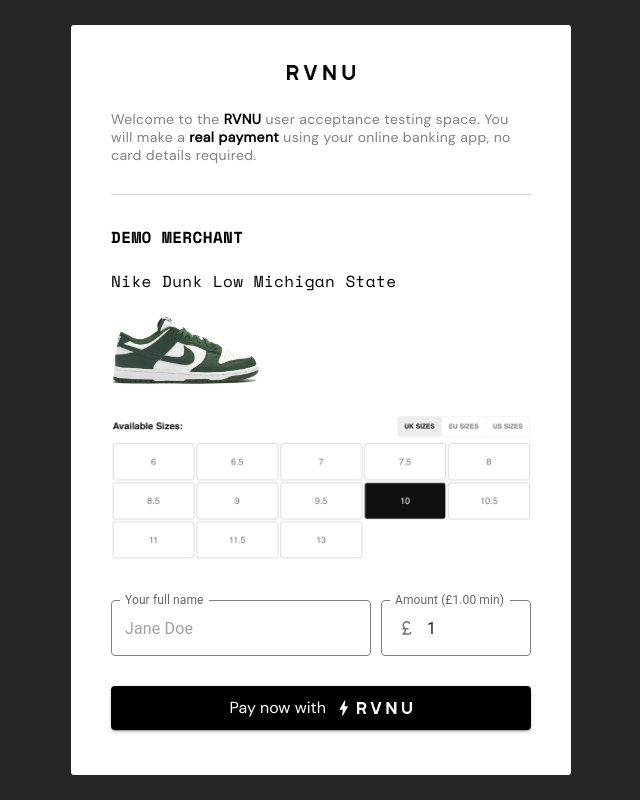
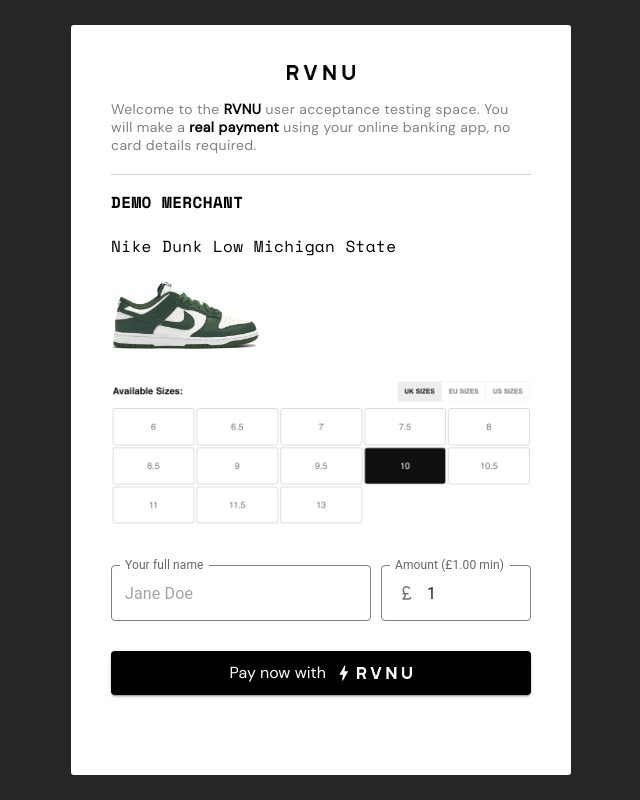
Before and after one commit to Chris-Carty/thg-client, a React (Create React App) app: page / in a window 1280 px wide. Shown: the whole page, without its empty margins (319-959 px from the left). Built offline with nearby package versions, Linux system fonts and the light colour scheme.

Commit message:
UI updates

```diff
--- a/src/rvnu-flow-screens/1_Form.js
+++ b/src/rvnu-flow-screens/1_Form.js
@@ -168,7 +168,7 @@
 `;
 
 const TextHeader = styled.p`
-  margin: 20px 0 10px 0;
+  margin: 5px 0 10px 0;
   font-family: "Space Mono";
   font-weight: 700;
   font-size: 16px;
@@ -191,7 +191,7 @@
 const Text = styled.p`
   color: grey;
   font-size: 14px;
-  margin: 30px 0px;
+  margin: 20px 0px;
 `;
 
 const BoldText = styled.a`
--- a/src/rvnu-status-screens/2_OrderStatus.js
+++ b/src/rvnu-status-screens/2_OrderStatus.js
@@ -15,7 +15,8 @@
     <FormWrapper>
       <Text>
         Thanks for testing the RVNU payment experience. Please reach out to
-        Chris or Jack and share your feedback!
+        Chris (chris@rvnu.world) or Jack (jack@rvnu.world) and share your
+        feedback.
       </Text>
       <MockMerchantWrap>
         <TextHeader>DEMO MERCHANT</TextHeader>
@@ -50,7 +51,7 @@
 const Text = styled.p`
   color: dark-grey;
   font-size: 14px;
-  margin: 30px 0px;
+  margin: 20px 0px;
 `;
 
 const MockMerchant = styled.section`
@@ -67,7 +68,7 @@
 `;
 
 const TextHeader = styled.p`
-  margin: 20px 0 10px 0;
+  margin: 5px 0 10px 0;
   font-family: "Space Mono";
   font-weight: 700;
   font-size: 16px;
```
